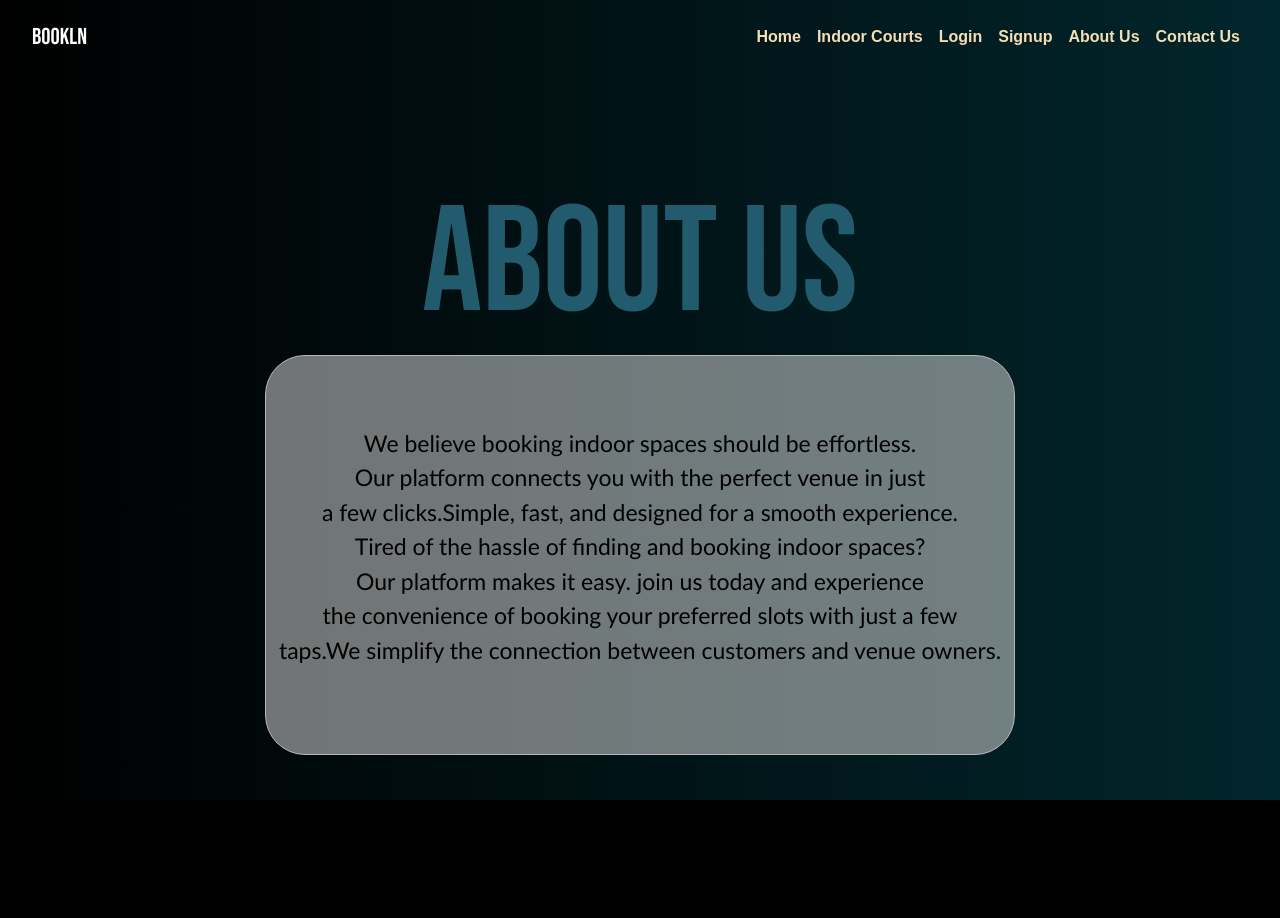
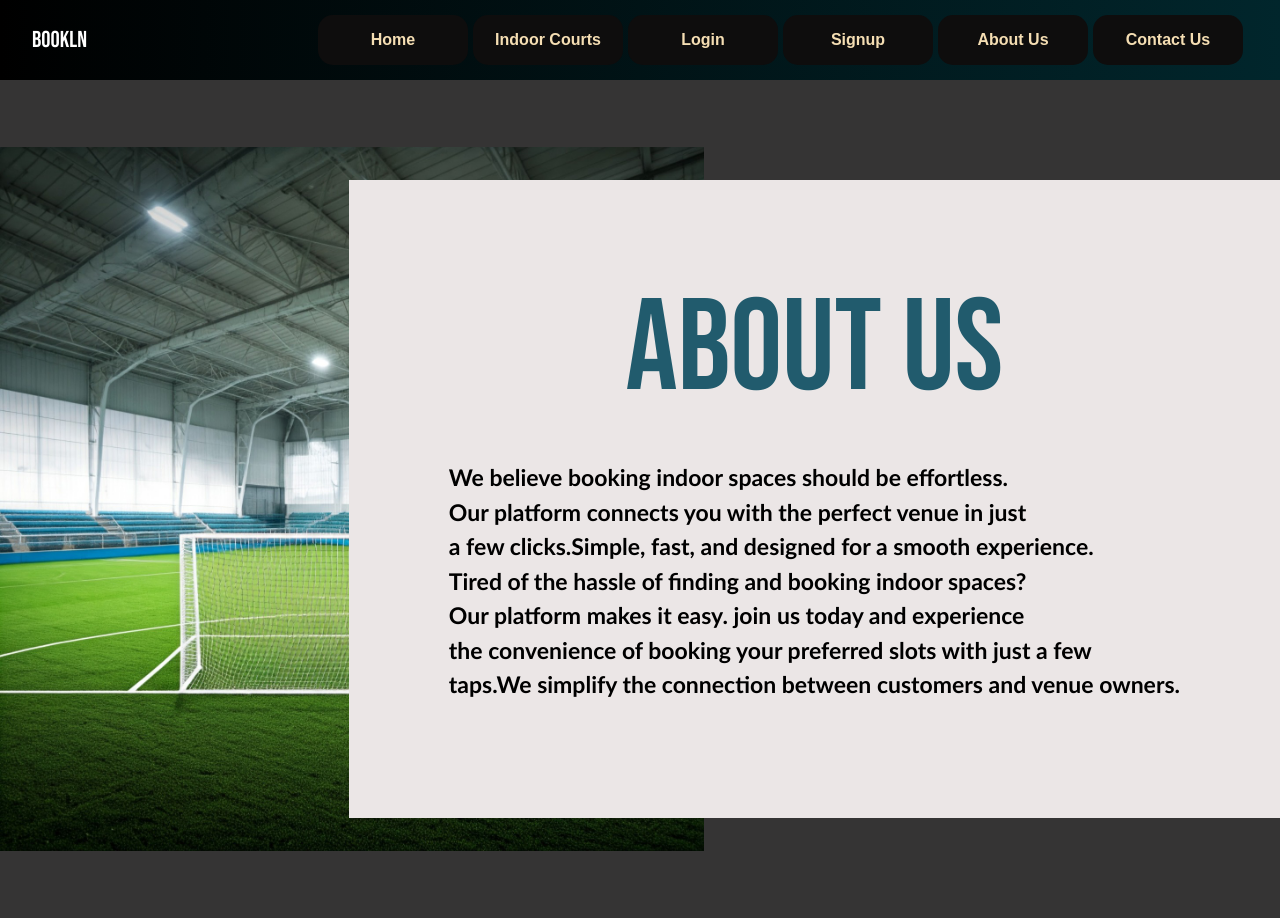
Before and after one commit to aishxix/Bookln, a Flask app: page /about in a window 1280 px wide. Before the commit the page ends 800 px from the top, so only its background shows below. Run offline with Flask 3, Linux system fonts and the light colour scheme; some web fonts are replaced.

Commit message:
ABOUT US AND NAVBAR UPDATED

```diff
--- a/static/style.css
+++ b/static/style.css
@@ -16,7 +16,24 @@ a {
   color: #fff;
   text-decoration: none;
   transition: color 0.5s;
+
 }
+li:hover{
+  background: black;
+  transform: scale(0.9);
+}
+
+li{
+  text-align: center;
+  background-color: #0e0d0d;
+  border-radius: 15px;
+  width: 150px;
+  height: 50px;
+  margin-right: 5px;
+  padding: 5px;
+  transition: 0.3s ease-in-out;
+}
+
 .sec-btn {
   background-image: linear-gradient(
     rgb(7, 36, 7),
@@ -248,13 +265,13 @@ footer {
 }
 
 .about {
-  padding-top: 150px;
+  padding-top: 30px;
   text-align: center;
   text-decoration: none;
   margin-bottom: 0px;
   margin-top: 0px;
   color: rgb(33, 91, 109);
-  font-size: 150px;
+  font-size: 130px;
 }
 
 .abt {
@@ -264,6 +281,7 @@ footer {
   text-align: center;
   color: rgb(184, 138, 22);
 }
+/*
 .glasscont {
   margin-top: 50px;
   margin-bottom: auto;
@@ -271,15 +289,15 @@ footer {
   border: 1px solid rgb(187, 182, 182);
   border-radius: 40px;
   text-align: center;
-  height: 400px;
-  width: 750px;
+  height: auto;
+  width: auto;
 }
 .glassparent {
   display: flex;
   justify-content: center;
   align-items: center;
   background-image: linear-gradient(to right, black, rgb(1, 38, 44));
-}
+} */
 .contcontainer {
   display: flex;
   justify-content: center;
@@ -290,6 +308,7 @@ footer {
 .contpara {
   font-family: "Gill Sans", "Gill Sans MT", Calibri, "Trebuchet MS", sans-serif;
   text-align: center;
+  font-weight: bolder;
   font-size: 20px;
   color: #000000;
 }
@@ -313,17 +332,28 @@ footer {
   font-size: 23px;
   font-family: "Trebuchet MS", "Lucida Sans Unicode", "Lucida Grande",
     "Lucida Sans", Arial, sans-serif;
+    font-weight: bolder;
   padding-top: 70px;
 }
 .cont-head {
   margin: 5px;
   color: rgb(33, 91, 109);
 }
+.contus-head{
+  padding-top: 150px;
+  text-align: center;
+  text-decoration: none;
+  margin-bottom: 0px;
+  margin-top: 0px;
+  color: rgb(33, 91, 109);
+  font-size: 150px;
+
+}
 .heading {
   text-align: center;
   font-size: 45px;
   font-family: Impact, Haettenschweiler, "Arial Narrow Bold", sans-serif;
-  color: rgb(59, 59, 59);
+  color: rgb(32, 31, 31);
 }
 
 .contlinks img {
@@ -421,3 +451,23 @@ footer {
     transform: scale(1);
   }
 }
+
+.glassparent{
+  background: url(./images/back3.jpg) no-repeat left;
+  background-size: 55%;
+  background-color: rgb(53, 52, 52);
+  overflow: hidden;
+  padding: 100px 0 ;
+  display: flex;
+  align-items: right;
+  justify-content: right;
+
+}
+.glasscont{
+
+  width: auto;
+  float: right;
+  background-color: rgb(235, 230, 230);
+  padding: 100px;
+
+}
--- a/templates/about.html
+++ b/templates/about.html
@@ -75,9 +75,9 @@
           </div>
         </div>
       </nav>
-      <h1 class="about">ABOUT US</h1>
       <div class="glassparent">
         <div class="glasscont">
+          <h1 class="about">ABOUT US</h1>
           <p class="abt-p">
             We believe booking indoor spaces should be effortless.
             <br />Our platform connects you with the perfect venue in just
--- a/templates/contact.html
+++ b/templates/contact.html
@@ -75,7 +75,7 @@
           </div>
         </div>
       </nav>
-      <h1 class="cont-head about">CONTACT US</h1>
+      <h1 class="contus-head">CONTACT US</h1>
       <div class="contcontainer">
         <div class="cnctcard">
           <h1 class="heading">LET'S CONNECT!</h1>
```
Also changed, not shown: static/images/back3.jpg (added).
